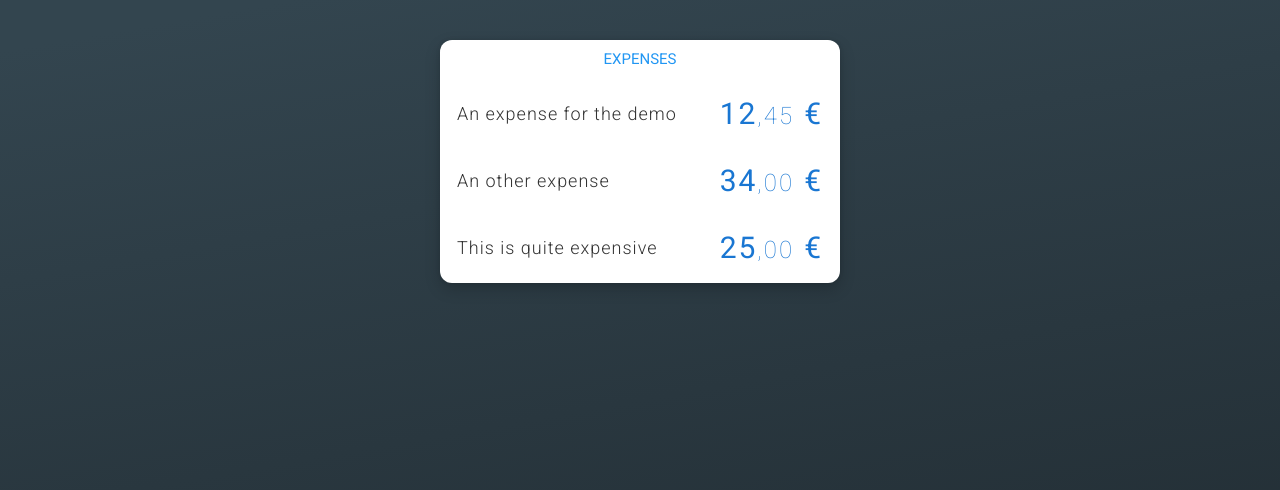
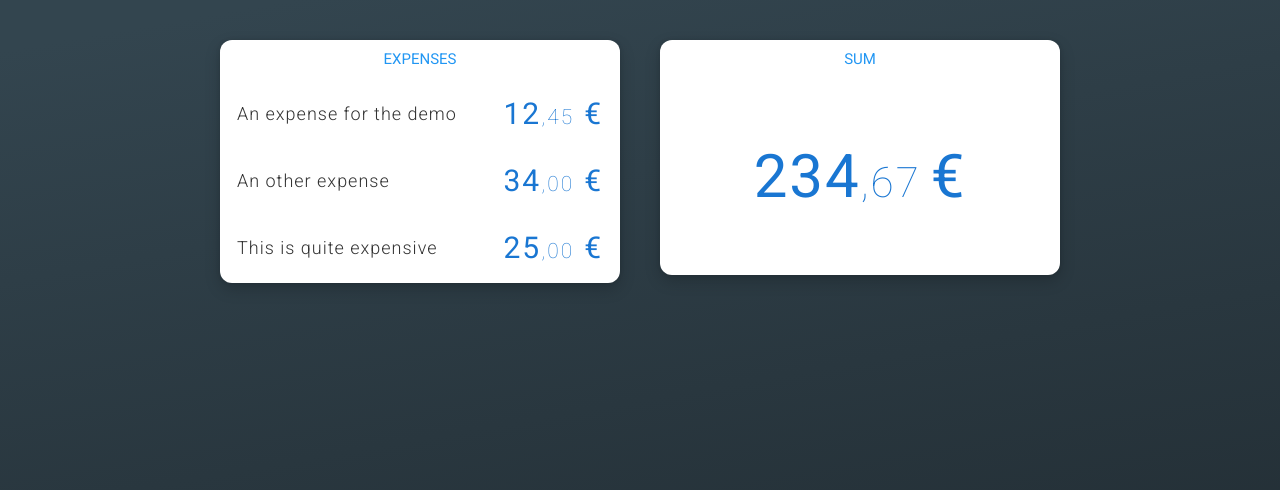
Before and after one commit to Le-Reacteur/redux-tricount, a React (Create React App) app: page / in a window 1280 px wide. Shown: the top 490 px of the page. Built offline with nearby package versions, Linux system fonts and the light colour scheme.

Commit message:
Add large on Amount

```diff
--- a/src/components/Amount.js
+++ b/src/components/Amount.js
@@ -5,13 +5,13 @@ import PropTypes from 'prop-types';
  * Render an amout with the interger bigger
  */
 
-export const Amount = ({ value, className = '' }) => {
+export const Amount = ({ value, className = '', large = false }) => {
   const leftNum = Math.floor(value);
   const rightNum = Math.abs(Math.floor((value * 100) % 100)).toString();
   const rightNumPadded = (rightNum.length === 1 ? '0' : '') + rightNum;
 
   return (
-    <div className={['amount', className].join(' ')}>
+    <div className={['amount', className, large ? 'amount--large' : ''].join(' ')}>
       <span className="amount--big-num">{leftNum}</span>
       <span className="amount--small-num">{',' + rightNumPadded}</span>
       <span className="amount--currency">{'€'}</span>
@@ -22,4 +22,5 @@ export const Amount = ({ value, className = '' }) => {
 Amount.propTypes = {
   value: PropTypes.number.isRequired,
   className: PropTypes.string,
+  large: PropTypes.bool,
 };
--- a/src/components/CenteredText.js
+++ b/src/components/CenteredText.js
@@ -7,7 +7,7 @@ import PropTypes from 'prop-types';
 
 export const CenteredText = ({ children }) => (
   <div className="centered-text">
-    <p>{children}</p>
+    <div>{children}</div>
   </div>
 );
 
--- a/src/index.css
+++ b/src/index.css
@@ -216,12 +216,16 @@ p {
 
 .amount .amount--small-num {
   font-weight: 100;
-  font-size: 2.4rem;
+  font-size: 0.7em;
 }
 
 .amount .amount--currency {
   margin-left: 1rem;
   font-weight: 400;
+}
+
+.amount.amount--large {
+  font-size: 6rem;
 }
 
 /* User */
--- a/src/views/Stater.js
+++ b/src/views/Stater.js
@@ -4,6 +4,8 @@ import { Panel } from '../components/Panel';
 import { Card } from '../components/Card';
 import { Expense } from '../components/Expense';
 import { List } from '../components/List';
+import { CenteredText } from '../components/CenteredText';
+import { Amount } from '../components/Amount';
 
 export const Starter = () => (
   <Panels>
@@ -16,5 +18,12 @@ export const Starter = () => (
         </List>
       </Card>
     </Panel>
+    <Panel>
+      <Card title="Sum">
+        <CenteredText>
+          <Amount large value={234.67} />
+        </CenteredText>
+      </Card>
+    </Panel>
   </Panels>
 );
```
